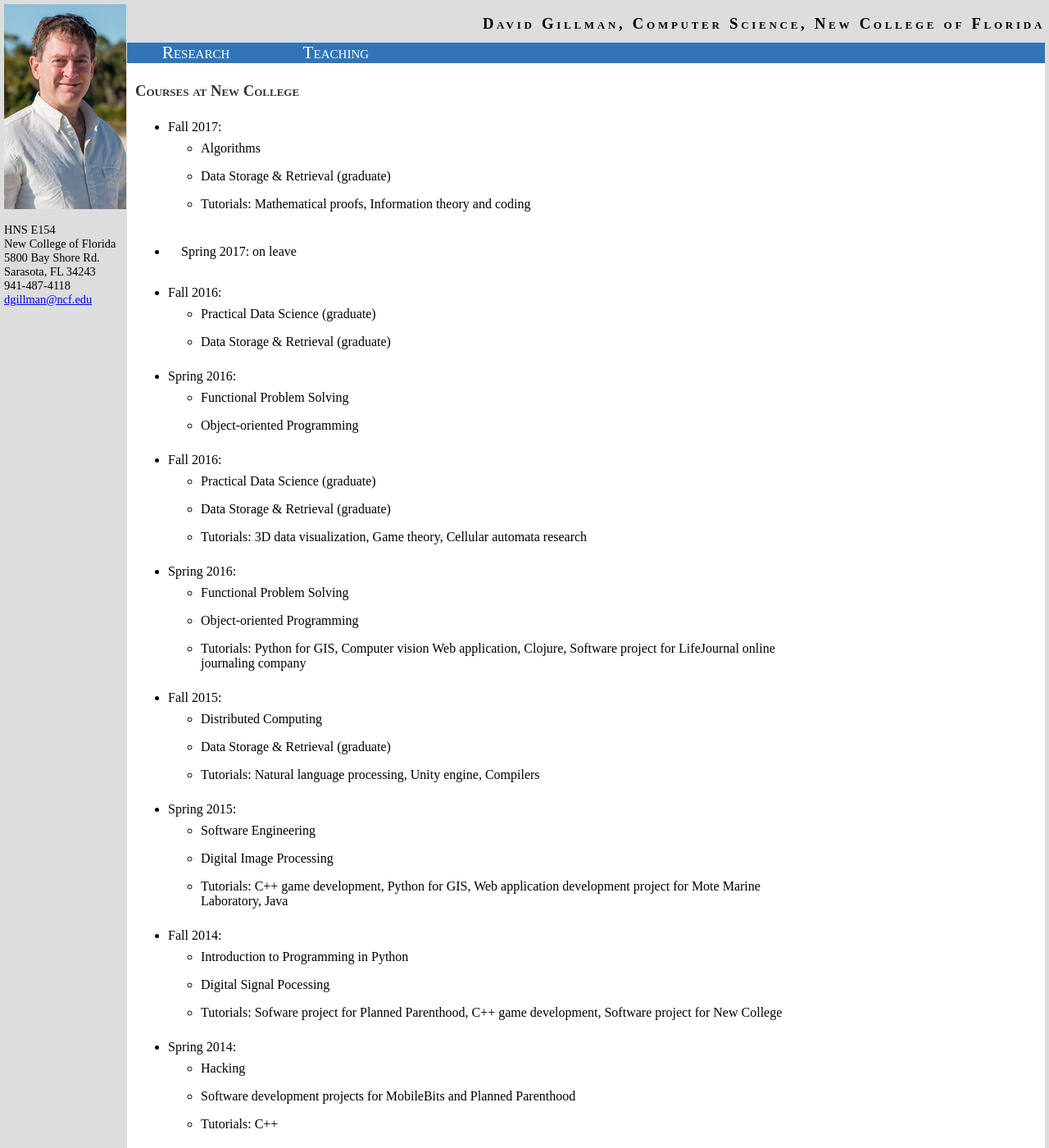
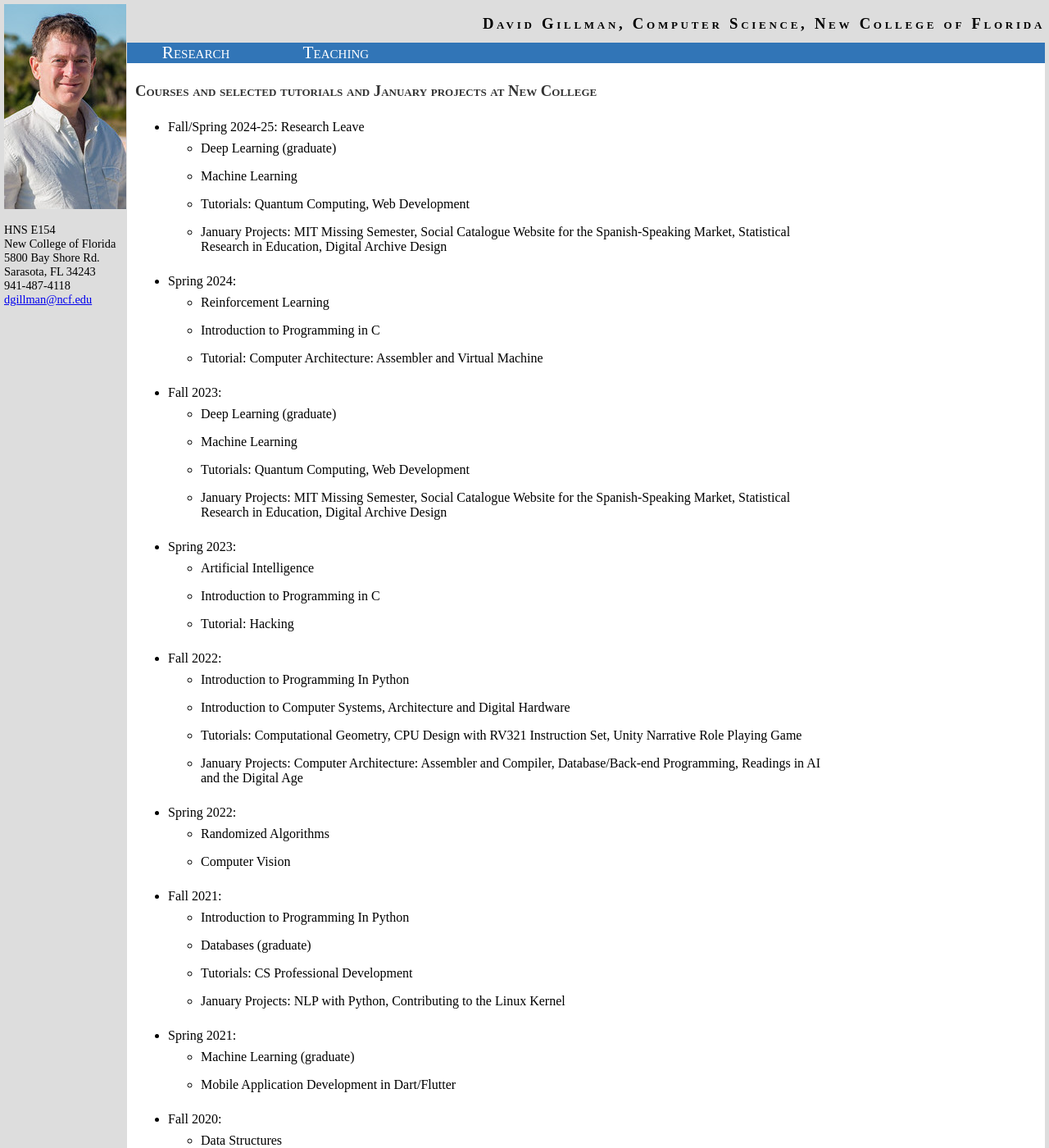
Before and after one commit to davidwgillman/davidwgillman.github.io, a Jekyll site: the page built from teaching.md, in a window 1280 px wide and 1400 px high. Shown: the whole window at 82% size. Built offline with Jekyll 4.4.1, drawn with Linux system fonts in a browser that asks for light colours; our own code applies the rules of GitHub Pages for plain Markdown files; some of the changed text lies outside the part shown.

Commit message:
up to 2024

```diff
--- a/teaching.md
+++ b/teaching.md
@@ -2,17 +2,93 @@
 layout: main
 ---
 
-# Courses at New College
+# Courses and selected tutorials and January projects at New College
+
+- Fall/Spring 2024-25: Research Leave
+  - Deep Learning (graduate)
+  - Machine Learning
+  - Tutorials: Quantum Computing, Web Development
+  - January Projects: MIT Missing Semester, Social Catalogue Website for the Spanish-Speaking Market, Statistical Research in Education, Digital Archive Design
+
+- Spring 2024:
+  - Reinforcement Learning
+  - Introduction to Programming in C
+  - Tutorial: Computer Architecture: Assembler and Virtual Machine
+
+- Fall 2023:
+  - Deep Learning (graduate)
+  - Machine Learning
+  - Tutorials: Quantum Computing, Web Development
+  - January Projects: MIT Missing Semester, Social Catalogue Website for the Spanish-Speaking Market, Statistical Research in Education, Digital Archive Design
+
+- Spring 2023:
+  - Artificial Intelligence
+  - Introduction to Programming in C
+  - Tutorial: Hacking
+
+- Fall 2022:
+  - Introduction to Programming In Python
+  - Introduction to Computer Systems, Architecture and Digital Hardware
+  - Tutorials: Computational Geometry, CPU Design with RV321 Instruction Set, Unity Narrative Role Playing Game
+  - January Projects: Computer Architecture: Assembler and Compiler, Database/Back-end Programming, Readings in AI and the Digital Age
+
+- Spring 2022:
+  - Randomized Algorithms
+  - Computer Vision
+
+- Fall 2021:
+  - Introduction to Programming In Python
+  - Databases (graduate)
+  - Tutorials: CS Professional Development
+  - January Projects: NLP with Python, Contributing to the Linux Kernel
+
+- Spring 2021:
+  - Machine Learning (graduate)
+  - Mobile Application Development in Dart/Flutter
+
+- Fall 2020:
+  - Data Structures
+  - Databases (graduate)
+  - Tutorials: Hacking, Competitive Programming
+  - January Projects: Face Recognition Techniques, Readings in Web Technology and UX Research, Randomized Algorithms
+
+- Spring 2020:
+  - Machine Learning (graduate)
+  - Object-oriented Programming
+  - Tutorials: Discrete Mathematics, C++ Game Development, Mobile Design Patterns in Kotlin
+
+- Fall 2019:
+  - Data Structures
+  - Databases (graduate)
+  - Tutorials: Computational Learning Theory, Unity Game Engine
+  - January Projects: Graph Matching Algorithms, Dance Simulation with Machine Learning, Research in Music Information Retrieval, Embedded Audio Programming
+
+- Spring 2019:
+  - Machine Learning (graduate)
+  - Object-oriented Programming
+  - Tutorials: Discrete Mathematics, Competitive Programming, Color Appearance and Reproduction
+
+- Fall 2018:
+  - Natural Language Processing (graduate)
+  - Databases (graduate)
+  - Tutorial: Randomized Algorithms
+  - January Group Project: Health Literacy App Design
+
+- Spring 2018:
+  - Natural Language Processing
+  - Object-oriented Programming
+  - Tutorial: Hacking
+
 - Fall 2017:
   - Algorithms
-  - Data Storage & Retrieval (graduate)
+  - Databases (graduate)
   - Tutorials: Mathematical proofs, Information theory and coding
 
-- Spring 2017: on leave
+- Spring 2017: Research Leave
 
 - Fall 2016:
   - Practical Data Science (graduate)
-  - Data Storage & Retrieval (graduate)
+  - Databases (graduate)
 
 - Spring 2016:
   - Functional Problem Solving
@@ -20,7 +96,7 @@ layout: main
 
 - Fall 2016:
   - Practical Data Science (graduate)
-  - Data Storage & Retrieval (graduate)
+  - Databases (graduate)
   - Tutorials:  3D data visualization, Game theory, Cellular automata research
 
 - Spring 2016:
@@ -30,7 +106,7 @@ layout: main
 
 - Fall 2015:
   - Distributed Computing
-  - Data Storage & Retrieval (graduate)
+  - Databases (graduate)
   - Tutorials:  Natural language processing, Unity engine, Compilers
 
 - Spring 2015:
```
